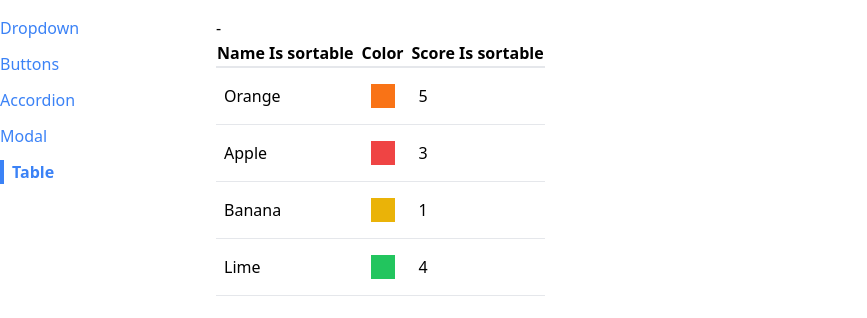
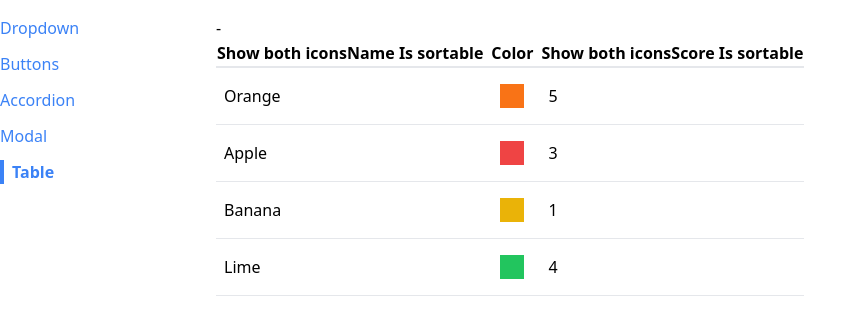
Before and after one commit to uzaircode/comps, a React (Create React App) app: page /table in a window 1280 px wide. Shown: the top 318 px of the page, without its empty margins (0-867 px from the left). Built offline with nearby package versions, Linux system fonts and the light colour scheme.

Commit message:
Determining Icon Set

```diff
--- a/src/components/SortableTable.js
+++ b/src/components/SortableTable.js
@@ -28,6 +28,7 @@ function SortableTable(props) {
       ...column,
       header: () => (
         <th onClick={() => handleClick(column.label)}>
+          {getIcons(column.label, sortBy, sortOrder)}
           {column.label} Is sortable{' '}
         </th>
       ),
@@ -61,4 +62,18 @@ function SortableTable(props) {
   );
 }
 
+function getIcons(label, sortBy, sortOrder) {
+  if (label !== sortBy) {
+    return 'Show both icons';
+  }
+
+  if (sortOrder === null) {
+    return 'Show both icons';
+  } else if (sortOrder === 'asc') {
+    return 'Show up icon';
+  } else if (sortOrder === 'desc') {
+    return 'Show down icon';
+  }
+}
+
 export default SortableTable;
```
